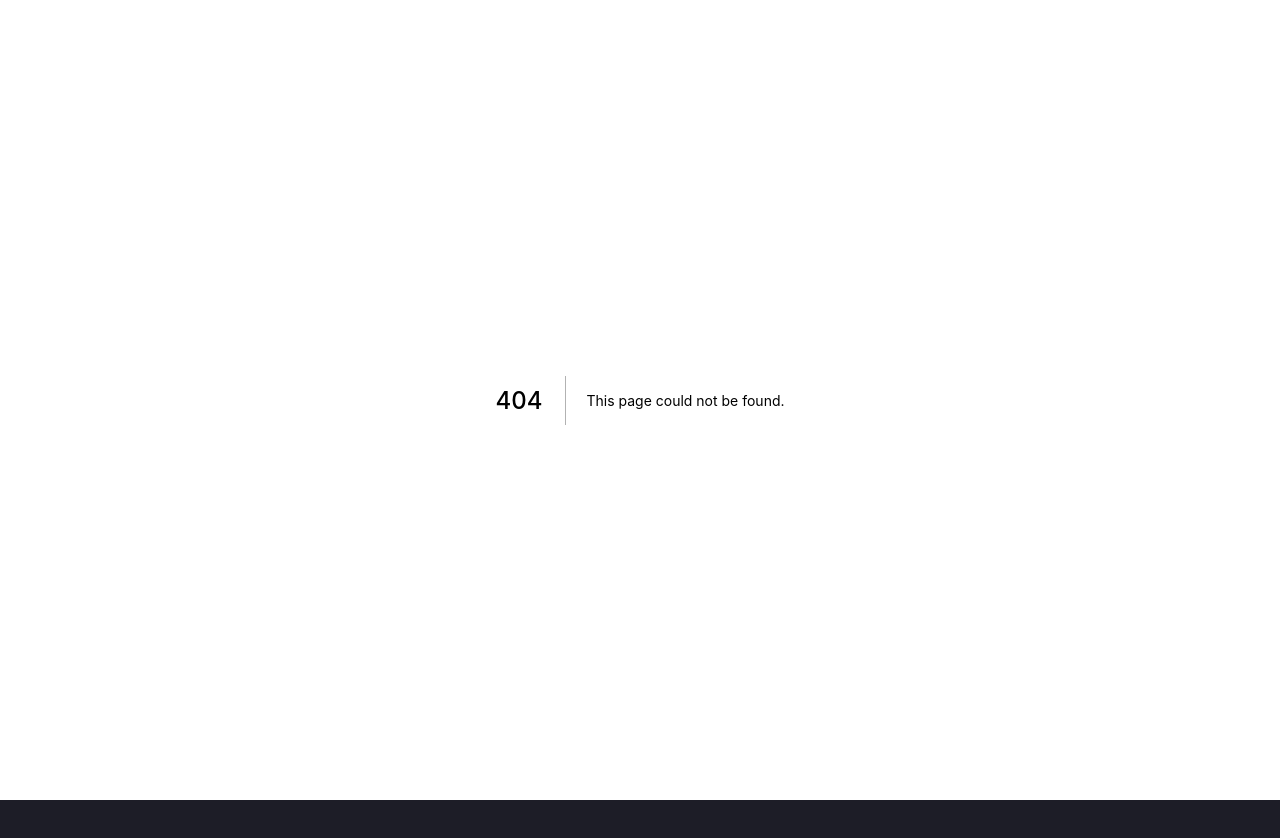
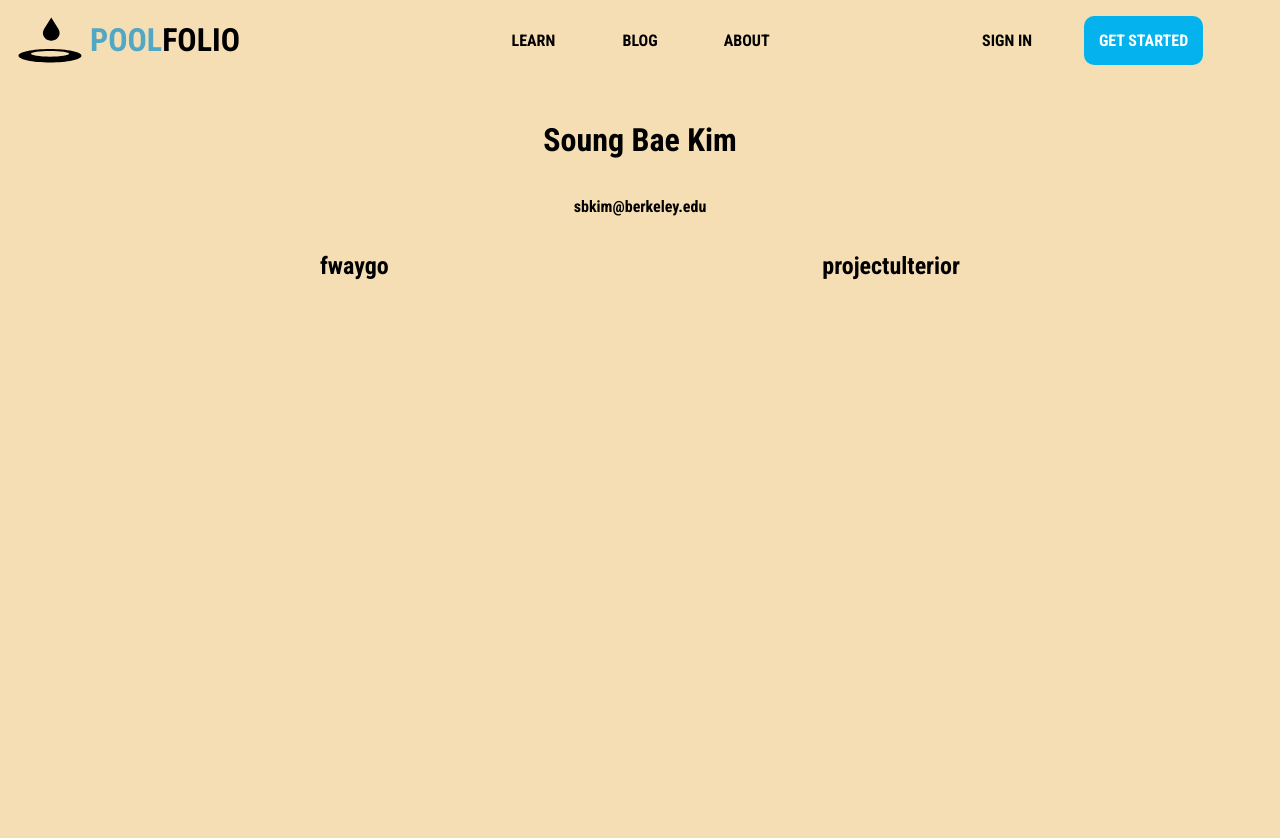
Before and after one commit to pool-io/website, a Next.js app: page /soungbaekim in a window 1280 px wide. Before the commit this address had no page. Shown: the top 838 px of the page. Before the commit the page ends 800 px from the top, so only its background shows below. Built offline with nearby package versions, Linux system fonts and the light colour scheme.

Commit message:
initial sb page

```diff
--- /dev/null
+++ b/pages/soungbaekim.tsx
@@ -0,0 +1,43 @@
+import { useState } from 'react';
+import Layout from '@components/layout';
+
+export default function SoungBaeKim() {
+    return (
+        <Layout route="/learn">
+            <div
+                style={{
+                    display: 'flex',
+                    flexDirection: 'column',
+                    justifyContent: 'flex-start',
+                    alignItems: 'center',
+                    marginTop: 100,
+                    width: '100vw',
+                    height: '100vh'
+                }}
+            >
+                <h1>Soung Bae Kim</h1>
+                <p>sbkim@berkeley.edu</p>
+                <div
+                    style={{
+                        display: 'flex',
+                        flexDirection: 'row',
+                        justifyContent: 'space-between',
+                        width: '50vw'
+                    }}
+                >
+                    <div
+                        style={{
+                            display: 'flex',
+                            flexDirection: 'column'
+                        }}
+                    >
+                        <h2>fwaygo</h2>
+                    </div>
+                    <div>
+                        <h2>projectulterior</h2>
+                    </div>
+                </div>
+            </div>
+        </Layout>
+    );
+}
```
